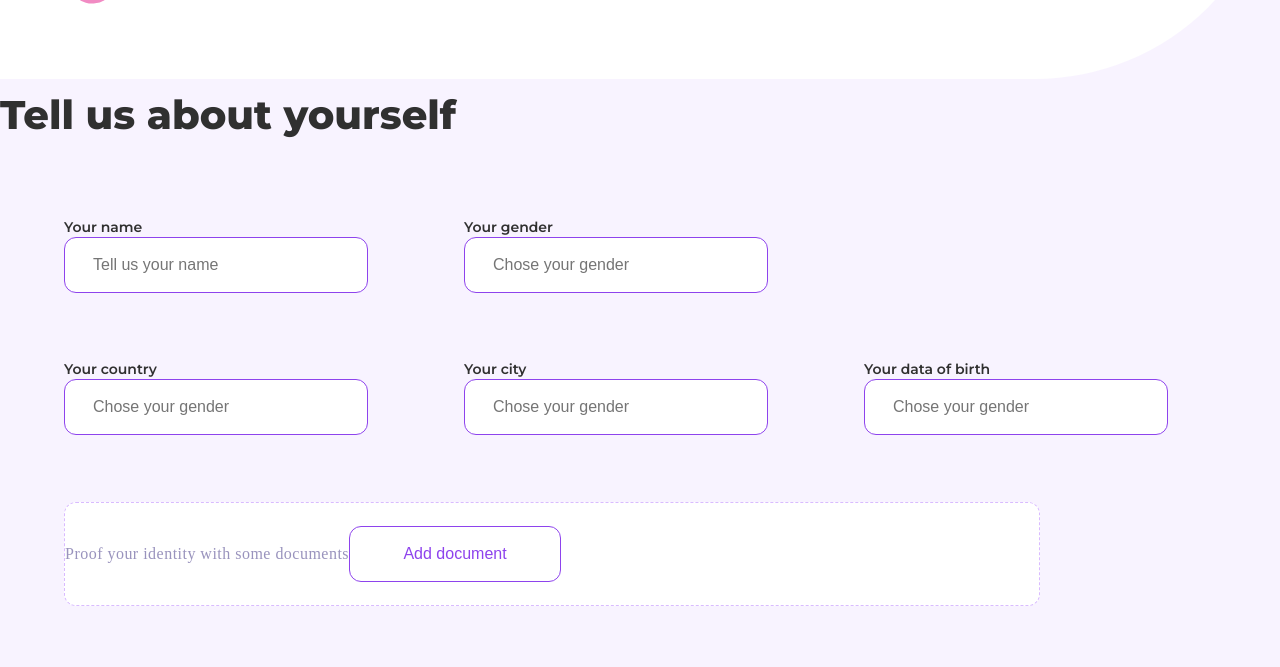
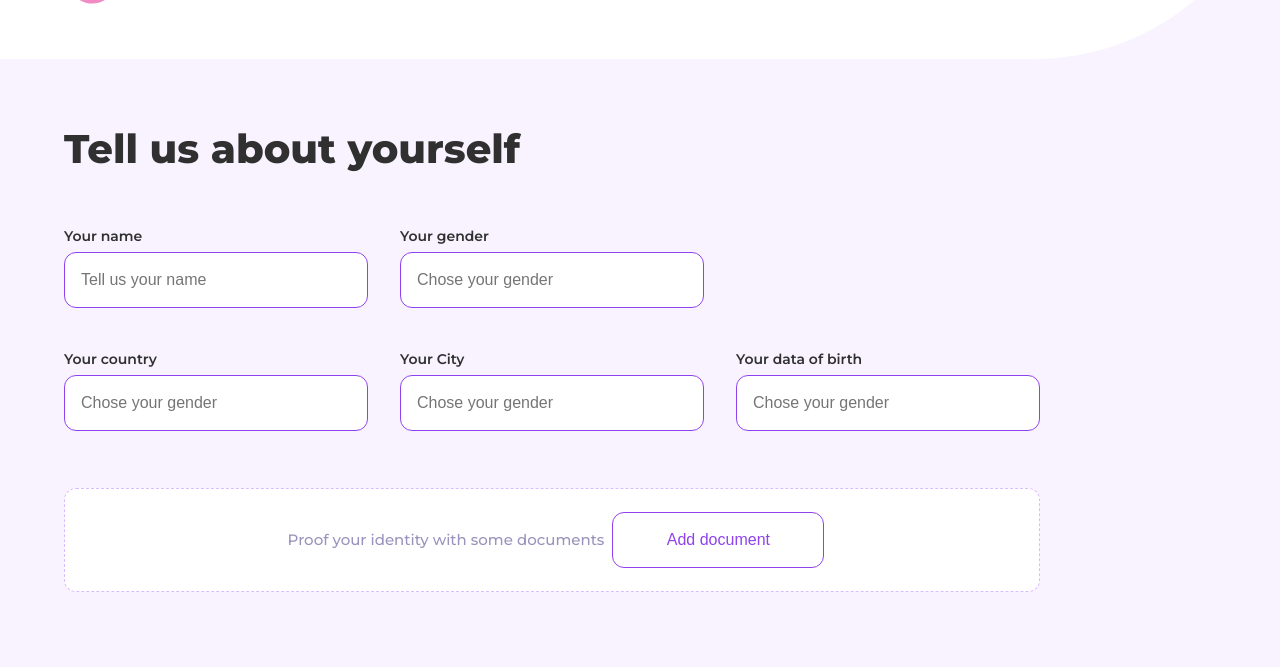
Before and after one commit to poulezh/test_iLink, a website: page #src/index.html in a window 1280 px wide. Shown: the part 837-1504 px from the top of the page. Drawn offline with nearby package versions, Linux system fonts and the light colour scheme; files that its build step writes are made by us from their sources; files whose address does not match are found by name.

Commit message:
верстка

```diff
--- a/#src/_card.html
+++ b/#src/_card.html
@@ -4,10 +4,10 @@
             <div class="card__inner">
                 <div class="card__img">
                     <img src="./img/photo_user.png" alt="" class="card__photo">
-                    <div class="card__pos">
-                        <span class="restangle res_1"></span>
-                        <span class="restangle res_2"></span>
-                    </div>
+
+                    <span class="restangle res_1"></span>
+                    <span class="restangle res_2"></span>
+
                 </div>
                 <div class="card__block">
                     <h1 class="card__name">Jane Doe</h1>
@@ -27,10 +27,14 @@
                     </div>
                     <h2 class="card__subtitle">About me</h2>
                     <p class="card__text">
-                        Lorem ipsum dolor sit amet, consectetur adipiscing elit, sed do eiusmod tempor incididunt ut labore et dolore magna aliqua. Ut enim ad minim veniam, quis nostrud exercitation ullamco laboris nisi ut aliquip ex ea commodo consequat.
+                        Lorem ipsum dolor sit amet, consectetur adipiscing elit, sed do eiusmod tempor incididunt ut
+                        labore et dolore magna aliqua. Ut enim ad minim veniam, quis nostrud exercitation ullamco
+                        laboris nisi ut aliquip ex ea commodo consequat.
                     </p>
                     <p class="card__text">
-                        Lorem ipsum dolor sit amet, consectetur adipiscing elit, sed do eiusmod tempor incididunt ut labore et dolore magna aliqua. Ut enim ad minim veniam, quis nostrud exercitation ullamco laboris nisi ut aliquip ex ea commodo consequat.
+                        Lorem ipsum dolor sit amet, consectetur adipiscing elit, sed do eiusmod tempor incididunt ut
+                        labore et dolore magna aliqua. Ut enim ad minim veniam, quis nostrud exercitation ullamco
+                        laboris nisi ut aliquip ex ea commodo consequat.
                     </p>
                 </div>
             </div>
--- a/#src/_form.html
+++ b/#src/_form.html
@@ -25,7 +25,7 @@
 
         </div>
         <div class="form__item">
-            <label for="city">Your city</label>
+            <label for="city">Your City</label>
             <input type="text" name="city" class="form__input" placeholder="Chose your gender">
 
         </div>
--- a/#src/_slider.html
+++ b/#src/_slider.html
@@ -1,5 +1,4 @@
 <div class="slider">
-    <div class="container">
         <div class="slider__inner">
             <img src="./img/background.png" alt="">
             <img src="./img/background.png" alt="">
@@ -7,5 +6,4 @@
             <img src="./img/background.png" alt="">
             <img src="./img/background.png" alt="">
         </div>
-    </div>
 </div>
--- a/#src/scss/_card.scss
+++ b/#src/scss/_card.scss
@@ -12,19 +12,18 @@
         background-color: #fff;
         border-radius: 245px 0 245px 0;
         padding-top: 100px;
-        padding-bottom: 100px;
+        padding-bottom: 80px;
 
     }
     &__inner{
-
         display: flex;
         justify-content: space-around;
     }
-
     &__photo {
         margin-left: 64px;
-        width: 528px;
-        height: 600px;
+        // width: 528px;
+        // height: 600px;
+        // margin-bottom: 100px;
     }
     &__block{
         width: 100%;
@@ -69,4 +68,5 @@
     &__img{
         position: relative;
     }
+
 }
--- a/#src/scss/_form.scss
+++ b/#src/scss/_form.scss
@@ -3,22 +3,32 @@
     width: 100%;
     margin: 0 auto;
     background-color: #F8F3FF;
+    margin-bottom: 40px;
     &__title{
         font-style: normal;
         font-weight: 800;
         font-size: 40px;
         line-height: 72px;
-        padding-bottom: 67px;
+        padding-bottom: 42px;
+        padding-top: 54px;
+        padding-left: 64px;
     }
     &__block{
         display: flex;
     }
+    &__item:first-child{
+        display: flex;
+        flex-direction: column;
+        // padding-right: 32px;
+
+        padding-left: 64px;
+    }
     &__item{
         display: flex;
         flex-direction: column;
-        padding-right: 32px;
-        padding-bottom: 67px;
-        padding-left: 64px;
+        padding-left: 32px;
+        padding-bottom: 42px;
+
     }
     &__input{
         width: 304px;
@@ -36,42 +46,56 @@
         font-size: 14px;
         line-height: 19px;
         align-items: center;
+        padding-bottom: 6px;
     }
     &__input::placeholder{
         font-style: normal;
         font-weight: normal;
         font-size: 16px;
         line-height: 24px;
-        padding-left: 16px;
+        padding-left: 4px;
     }
     &__doc{
         display: flex;
+        justify-content: center;
         align-items: center;
         text-align: center;
-        width: 976px;
+        max-width: 976px;
+        width: 100%;
         height: 104px;
         background: #FFFFFF;
         border: 1px dashed #D9BBFF;
         box-sizing: border-box;
         border-radius: 12px;
         margin-left: 64px;
-        margin-bottom: 64px;
+        margin-bottom: 112px;
+        margin-top: 15px;
     }
     &__text{
-        font-family: Gilroy;
+        // font-family: 'Gilroy' sans-serif;
         font-style: normal;
         font-weight: 500;
-        font-size: 16px;
-        line-height: 24px;
+        font-size: 15px;
+        line-height: 20px;
         display: flex;
         align-items: center;
-        letter-spacing: 0.03em;
+        text-align: center;
+        letter-spacing: 0;
         color: #9993BD;
+        // margin: 0 8px;
+        padding: 0 8px;
     }
     &__add{
         background: #FFFFFF;
         border: 1px solid #8E43ED;
         color: #8E43ED;
+        text-align: center;
+        font-style: normal;
+        font-weight: 500;
+        font-size: 16px;
+        line-height: 24px;
+        // margin: 0 25px;
+
     }
 
     &__btn{
--- a/#src/scss/_slider.scss
+++ b/#src/scss/_slider.scss
@@ -0,0 +1,6 @@
+.slider{
+    max-width: 1440;
+    width: 100%;
+    margin: 0 auto;
+
+}
```
Also changed, not shown: test/index.html (+11 -9 lines), test/css/style.css, test/css/style.min.css.
